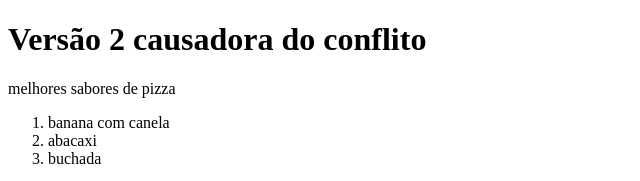
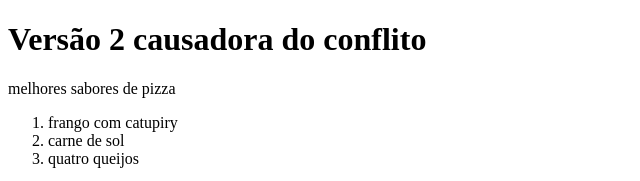
Before and after one commit to OsvaldoArk/javascript-utd-junho-2024, a plain HTML site: page Módulo01/Aula02/index.html in a window 1280 px wide. Shown: the top 181 px of the page, 0-640 px from the left. Drawn offline with Linux system fonts and the light colour scheme.

Commit message:
fix - consertando a lista de melhores sabores de pizza

```diff
--- a/Módulo01/Aula02/index.html
+++ b/Módulo01/Aula02/index.html
@@ -12,9 +12,9 @@
 
     <p>melhores sabores de pizza</p>
     <ol>
-        <li>banana com canela</li>
-        <li>abacaxi</li>
-        <li>buchada</li>
+        <li>frango com catupiry</li>
+        <li>carne de sol</li>
+        <li>quatro queijos</li>
     </ol>
 
     <a href="www.google.com">
```
